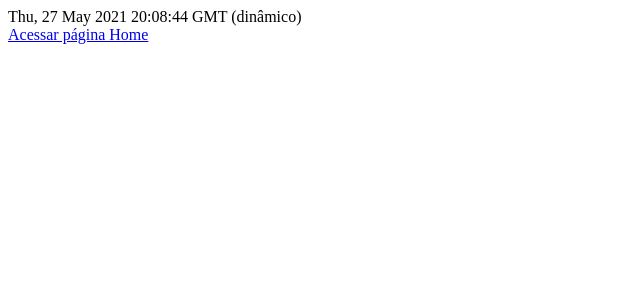
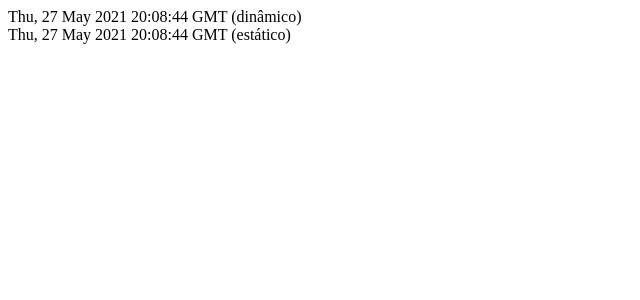
Before and after one commit to gustavo3x2/Ideia-Unica, a Next.js app: page /tempo in a window 1280 px wide. Shown: the top 300 px of the page, without its empty margins (0-640 px from the left). Built offline with nearby package versions, Linux system fonts and the light colour scheme.

Commit message:
teste de tempo S/D

```diff
--- a/pages/tempo.js
+++ b/pages/tempo.js
@@ -1,17 +1,27 @@
-import Link from 'next/link';
 
-function Tempo () {
+
+function Tempo (props) {
     const dynamicDate = new Date();
     const dynamicDateString = dynamicDate.toGMTString();
 
     return(
         <div>
-            {dynamicDateString} (dinâmico)
-            <br />
-            <Link href='/'>
-                <a>Acessar página Home</a>
-            </Link>
+            <div>{dynamicDateString} (dinâmico)</div>
+            <div>{props.staticDateString} (estático)</div>
+
         </div>
     )
 }
+
+export function getStaticProps () {
+    const staticDate = new Date();
+    const staticDateString = staticDate.toGMTString();
+
+    return{
+        props: {
+            staticDateString
+        }
+    }
+}
+
 export default Tempo;
```
Also changed, not shown: pages/index.js (+4 -7 lines).
